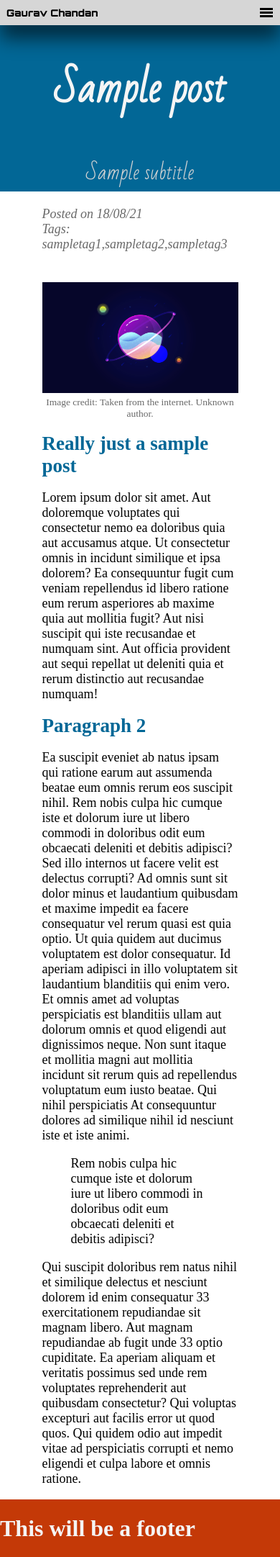
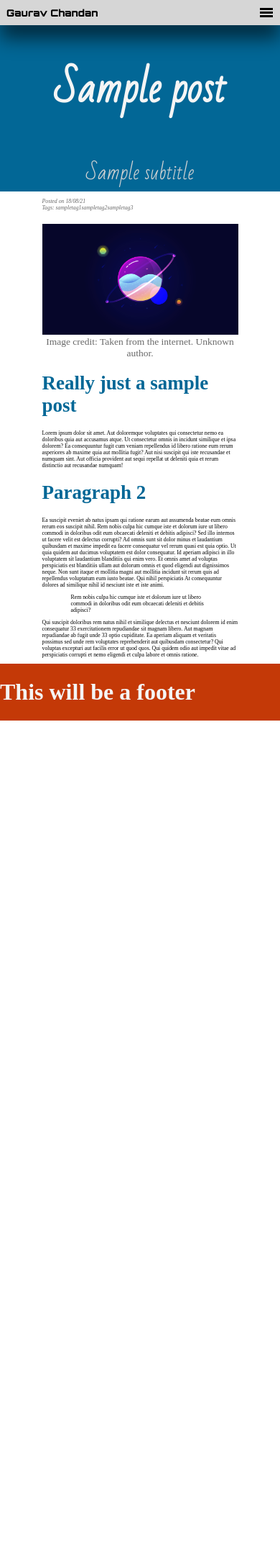
Before and after one commit to gauravchandan/gauravchandan.github.io, a Jekyll site: the page built from _posts/2021-08-18-SamplePost.md, in a window 390 px wide. Shown: the whole page at 72% size. Built offline with Jekyll 4.4.1, drawn with Linux system fonts in a browser that asks for light colours; after the commit the page ends 1001 px from its top, so only the background shows below that.

Commit message:
Fixed feed size for phones

```diff
--- a/_layouts/default.html
+++ b/_layouts/default.html
@@ -43,9 +43,9 @@
                     </div>
 
                     <div class="feed-description">
-                        <h1><a href={{ post.url }}>{{ post.title }}</a></h1>
+                        <h1><a href={{ post.url }} class="feed-title">{{ post.title }}</a></h1>
                         <div>{{ post.subtitle }}</div><br>
-                        <div class="tags-list">Tags: {{ post.tags }}</div>
+                        <div class="tags-list">Tags: {{ post.tags | join: '    ' }}</div>
                     </div>
 
                 </div>
--- a/_posts/2021-08-18-SamplePost.md
+++ b/_posts/2021-08-18-SamplePost.md
@@ -3,7 +3,7 @@
 layout: post
 subtitle: Sample subtitle
 posting-date: 18/08/21
-tags: "sampletag1, sampletag2, sampletag3"
+tags: [sampletag1, sampletag2, sampletag3]
 cover-image: /assets/images/Saturn.jpg
 image-credit: Taken from the internet. Unknown author.
 ---
--- a/_sass/gridstyle.scss
+++ b/_sass/gridstyle.scss
@@ -105,7 +105,7 @@
 }
 
 .feed-image img{
-    width: 50%;
+    width: 60%;
 }
 
 .feed-description{
--- a/_sass/typography.scss
+++ b/_sass/typography.scss
@@ -34,7 +34,7 @@
 }
 
 .grid-content {
-    font-size: 2vh;
+    font-size: 2vmin;
 }
 
 .posting-date{
@@ -43,7 +43,7 @@
 
 .tags-list{
     color: $dim-gray;
-    font-size: 1.5vh;
+    font-size: 1.5vmin;
 }
 
 .image-credit{
@@ -51,10 +51,13 @@
     font-size: 1.5vh;
 }
 
+.feed-title{
+    font-size: 3vmin;
+}
 
-
-
-
+.feed-description{
+    font-size: 2vmin;
+}
 
 
 
```
Also changed, not shown: _posts/2021-08-20-SamplePost2.md (+1 -1 lines), 6 other files.
